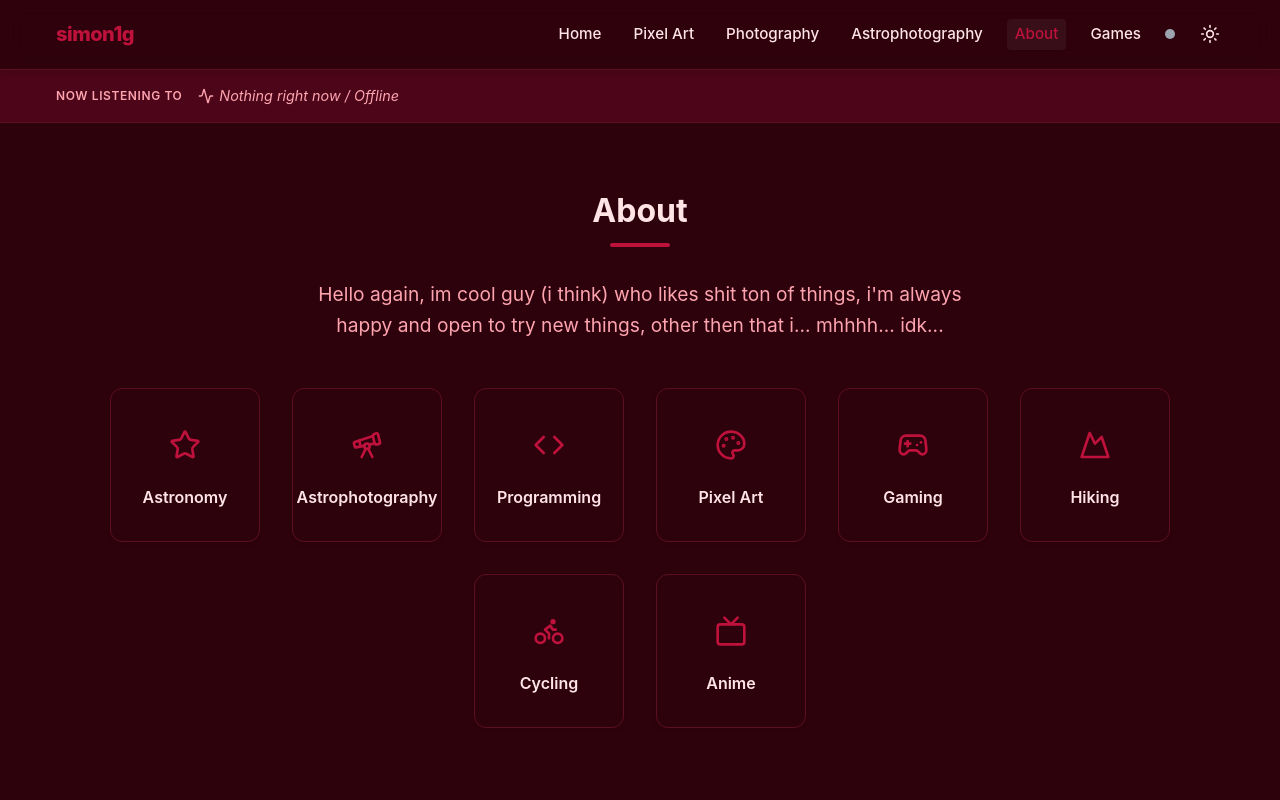
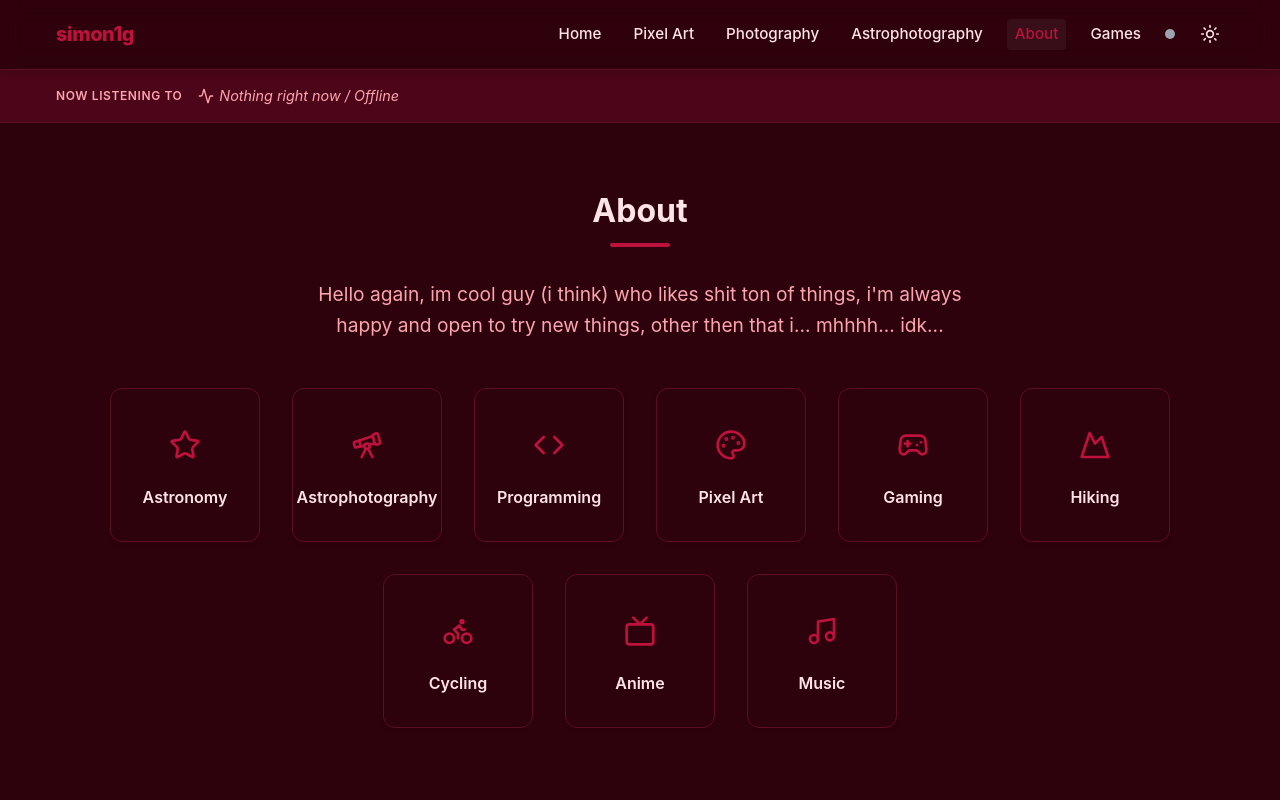
Before and after one commit to simon1g/simon1g-site, a React (Vite) app: page /about in a window 1280 px wide. Shown: the top 800 px of the page. Built offline with nearby package versions, Linux system fonts and the light colour scheme; no server answers.

Commit message:
added music to intresrts

```diff
--- a/src/components/About.jsx
+++ b/src/components/About.jsx
@@ -1,5 +1,5 @@
 import React from 'react';
-import { Telescope, Code, Palette, Gamepad2, Mountain, Bike, Star, Tv, Twitter, Youtube } from 'lucide-react';
+import { Telescope, Code, Palette, Gamepad2, Mountain, Bike, Star, Tv, Twitter, Youtube, Music } from 'lucide-react';
 import '../styles/interests.css';
 
 export default function About() {
@@ -14,6 +14,7 @@ export default function About() {
         { name: 'Hiking', icon: <Mountain size={32} />, description: 'Placeholder description for Hiking. Exploring the great outdoors is refreshing.' },
         { name: 'Cycling', icon: <Bike size={32} />, description: 'Placeholder description for Cycling. Feeling the wind while riding is the best.' },
         { name: 'Anime', icon: <Tv size={32} />, description: 'Placeholder description for Anime. Massive weeb here!' },
+        { name: 'Music', icon: <Music size={32} />, description: 'Placeholder description for Music. Listening to tunes is a big part of my day.' },
     ];
 
     return (
```
